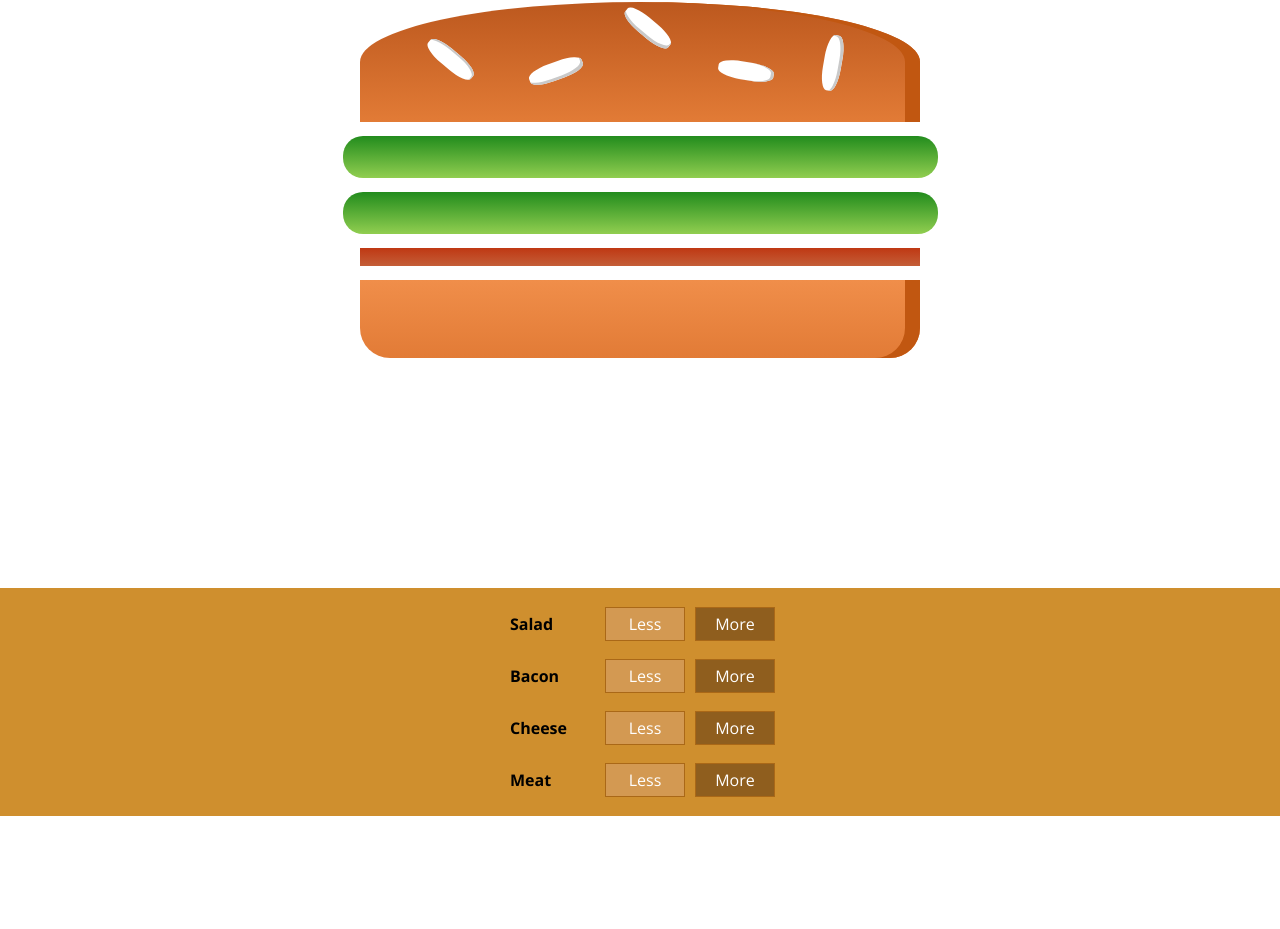
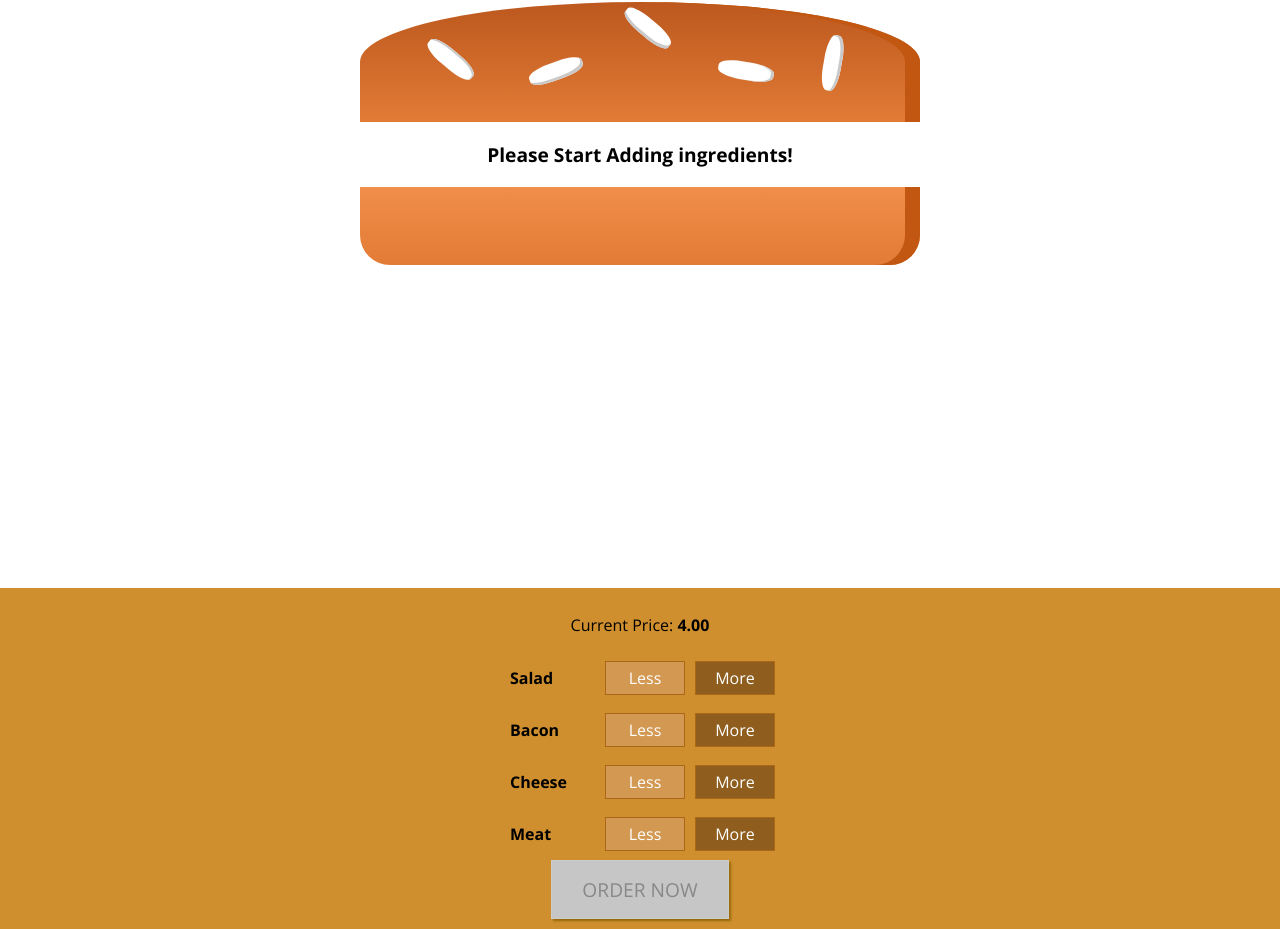
Before and after one commit to amitsharma21/Burger_Maker, a React app: page / in a window 1280 px wide. Shown: the part 50-979 px from the top of the page. Before the commit the page ends 866 px from the top, so only its background shows below. Built offline with nearby package versions, Linux system fonts and the light colour scheme.

Commit message:
Burger Builder App

```diff
--- a/src/components/Burger/BuildControls/BuildControl/BuildControl.js
+++ b/src/components/Burger/BuildControls/BuildControl/BuildControl.js
@@ -4,8 +4,8 @@
 const buildControl=(props)=>(
     <div className={classes.BuildControl}>
         <div className={classes.Label}>{props.label}</div>
-        <button className={classes.Less}>Less</button>
-        <button className={classes.More}>More</button>
+        <button className={classes.Less} onClick={props.removed} disabled={props.disabled}>Less</button>
+        <button className={classes.More} onClick={props.added}>More</button>
     </div>
 );
 export default buildControl;
--- a/src/components/Burger/BuildControls/BuildControls.css
+++ b/src/components/Burger/BuildControls/BuildControls.css
@@ -8,3 +8,44 @@
     margin:auto;
     padding:10px 0;
 }
+
+.OrderButton {
+    background-color: #DAD735;
+    outline: none;
+    cursor: pointer;
+    border: 1px solid #966909;
+    color: #966909;
+    font-family: inherit;
+    font-size: 1.2em;
+    padding: 15px 30px;
+    box-shadow: 2px 2px 2px #966909;
+}
+
+.OrderButton:hover, .OrderButton:active {
+    background-color: #A0DB41;
+    border: 1px solid #966909;
+    color: #966909;
+}
+
+.OrderButton:disabled {
+    background-color: #C7C6C6;
+    cursor: not-allowed;
+    border: 1px solid #ccc;
+    color: #888888;
+}
+
+.OrderButton:not(:disabled) {
+    animation: enable 0.3s linear;
+}
+
+@keyframes enable {
+    0% {
+        transform: scale(1);
+    }
+    60% {
+        transform: scale(1.1);
+    }
+    100% {
+        transform: scale(1);
+    }
+}
--- a/src/components/Burger/BuildControls/BuildControls.js
+++ b/src/components/Burger/BuildControls/BuildControls.js
@@ -9,9 +9,20 @@
 ]
 const buildcontrols=(props)=>(
     <div className={classes.BuildControls}>
+        <p>Current Price: <strong>{props.price.toFixed(2)}</strong></p>
         {controls.map(ctrl=>(
-            <BuildControl key={ctrl.label} label={ctrl.label}/>
+            <BuildControl
+                key={ctrl.label}
+                label={ctrl.label}
+                type={ctrl.type}
+                added={()=>props.ingredientAdded(ctrl.type)}
+                removed={()=>props.ingredientRemoved(ctrl.type)}
+                />
         ))}
+        <button
+            className={classes.OrderButton}
+            disabled={!props.purchasable}
+            >ORDER NOW</button>
     </div>
 );
 export default buildcontrols;
--- a/src/components/Burger/Burger.js
+++ b/src/components/Burger/Burger.js
@@ -11,7 +11,6 @@
          .reduce((arr,el)=>{
              return arr.concat(el);
          },[]);
-        console.log(transformedingredients);
     if(transformedingredients.length===0)
     transformedingredients=<p>Please Start Adding ingredients!</p>;
     return(
--- a/src/containers/BurgerBuilder/BurgerBuilder.js
+++ b/src/containers/BurgerBuilder/BurgerBuilder.js
@@ -2,26 +2,80 @@
 import Hoc from '../../Hoc/Hoc';
 import Burger from '../../components/Burger/Burger';
 import BuildControls from '../../components/Burger/BuildControls/BuildControls';
+const INGREDIENT_PRICES={
+    salad:0.5,
+    bacon:0.4,
+    cheese:1.3,
+    meat:0.7
+}
 class BurgerBuilder extends Component{
     state={
         ingredients:{
-            salad:2,
-            bacon:1,
+            salad:0,
+            bacon:0,
             cheese:0,
             meat:0
-        }
+        },
+        totalPrice:4,
+        purchasable:false,
+    }
+    updatePurchaseState=(ingredients)=>{
+
+        const sum=Object.keys(ingredients)
+            .map(igKey=>{
+                return ingredients[igKey];
+            })
+            .reduce((sum,el)=>{
+                return sum+el;
+            },0);
+       this.setState({purchasable:sum>0})
     }
     addIngredientHandler=(type)=>{
+        const oldCount=this.state.ingredients[type];
+        const updatedCount=oldCount+1;
+        const updatedIngredients={
+            ...this.state.ingredients,
+        }
+        updatedIngredients[type]=updatedCount;
+        const priceAddition=INGREDIENT_PRICES[type];
+        const oldPrice=this.state.totalPrice;
+        const newPrice=oldPrice+priceAddition;
+        this.setState({totalPrice:newPrice, ingredients:updatedIngredients});
+        this.updatePurchaseState(updatedIngredients);
+    }
 
-    }
-    removeingredientHandler=()=>{
-
+    removeIngredientHandler=(type)=>{
+         const oldCount=this.state.ingredients[type];
+         if(oldCount<=0){
+             return;
+         }
+         const updatedCount=oldCount-1;
+         const updatedIngredients={
+             ...this.state.ingredients,
+         }
+         updatedIngredients[type]=updatedCount;
+         const priceDeduction=INGREDIENT_PRICES[type];
+         const oldPrice=this.state.totalPrice;
+         const newPrice=oldPrice-priceDeduction;
+         this.setState({totalPrice:newPrice, ingredients:updatedIngredients});
+         this.updatePurchaseState(updatedIngredients);
     }
     render(){
+        const disabledInfo={
+            ...this.state.ingredients,
+        };
+        for(let key in disabledInfo){
+            disabledInfo[key]=disabledInfo[key]<=0
+        }
         return(
             <Hoc>
                 <Burger ingredients={this.state.ingredients}/>
-                <BuildControls/>
+                <BuildControls
+                    ingredientAdded={this.addIngredientHandler}
+                    ingredientRemoved={this.removeIngredientHandler}
+                    disabled={disabledInfo}
+                    purchasable={this.state.purchasable}
+                    price={this.state.totalPrice}/>
             </Hoc>
         );
     }
```
